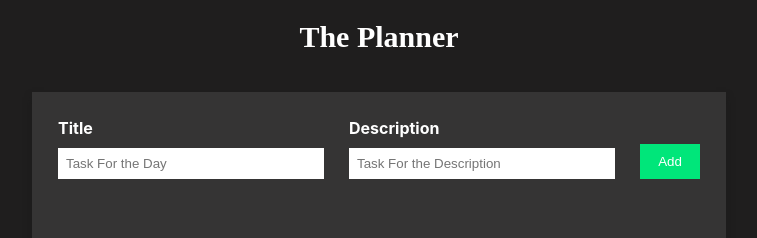
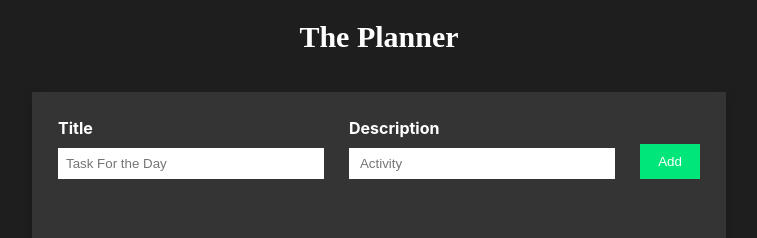
Before and after one commit to MBUDA-BRANICE-NJIRA/Todo-List-Pro., a React (Create React App) app: page / in a window 1280 px wide. Shown: the top 238 px of the page, without its empty margins (261-1018 px from the left). Built offline with nearby package versions, Linux system fonts and the light colour scheme.

Commit message:
Vhanged the placeholder name

```diff
--- a/src/App.js
+++ b/src/App.js
@@ -50,7 +50,7 @@ function App() {
 
           <div className="todo-items">
             <label>Description</label>
-            <input type="text" value={newDescription} onChange={(e)=>setNewDescription(e.target.value)} placeholder="Task For the Description" />
+            <input type="text" value={newDescription} onChange={(e)=>setNewDescription(e.target.value)} placeholder=" Activity" />
           </div>
 
           <button className="primary-button" type="button" onClick={handleAddTodo}>
```
